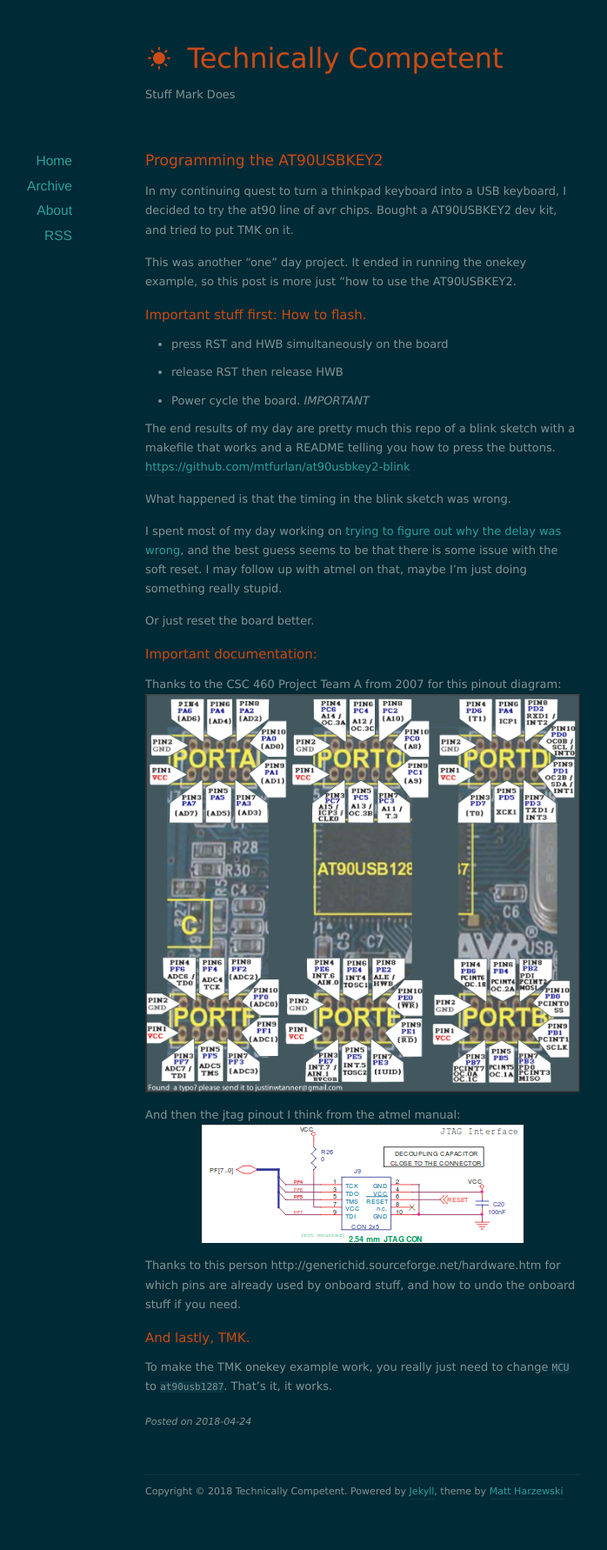
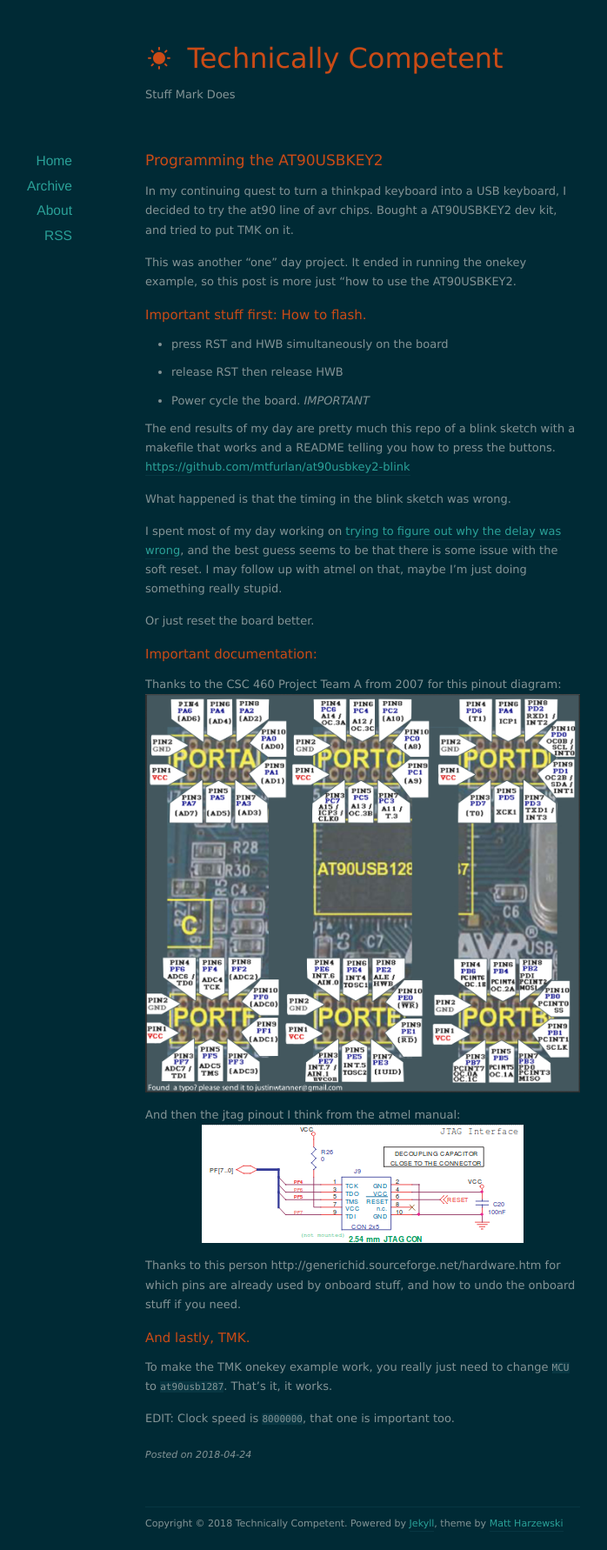
Before and after one commit to mtfurlan/mtfurlan.github.io, a Jekyll site: the page built from _posts/2018-04-24-at90usbkey2.markdown, in a window 1280 px wide. Shown: the whole page at 87% size, without its empty margins (223-921 px from the left). Built offline with Jekyll 4.4.1, drawn with Linux system fonts in a browser that asks for light colours; nearby versions of some CDN libraries; before the commit the page ends 1745 px from its top, so only the background shows below that.

Commit message:
edit at90usbkey2 post

```diff
--- a/_posts/2018-04-24-at90usbkey2.markdown
+++ b/_posts/2018-04-24-at90usbkey2.markdown
@@ -44,3 +44,5 @@
 
 To make the TMK onekey example work, you really just need to change `MCU` to `at90usb1287`.
 That's it, it works.
+
+EDIT: Clock speed is `8000000`, that one is important too.
```
